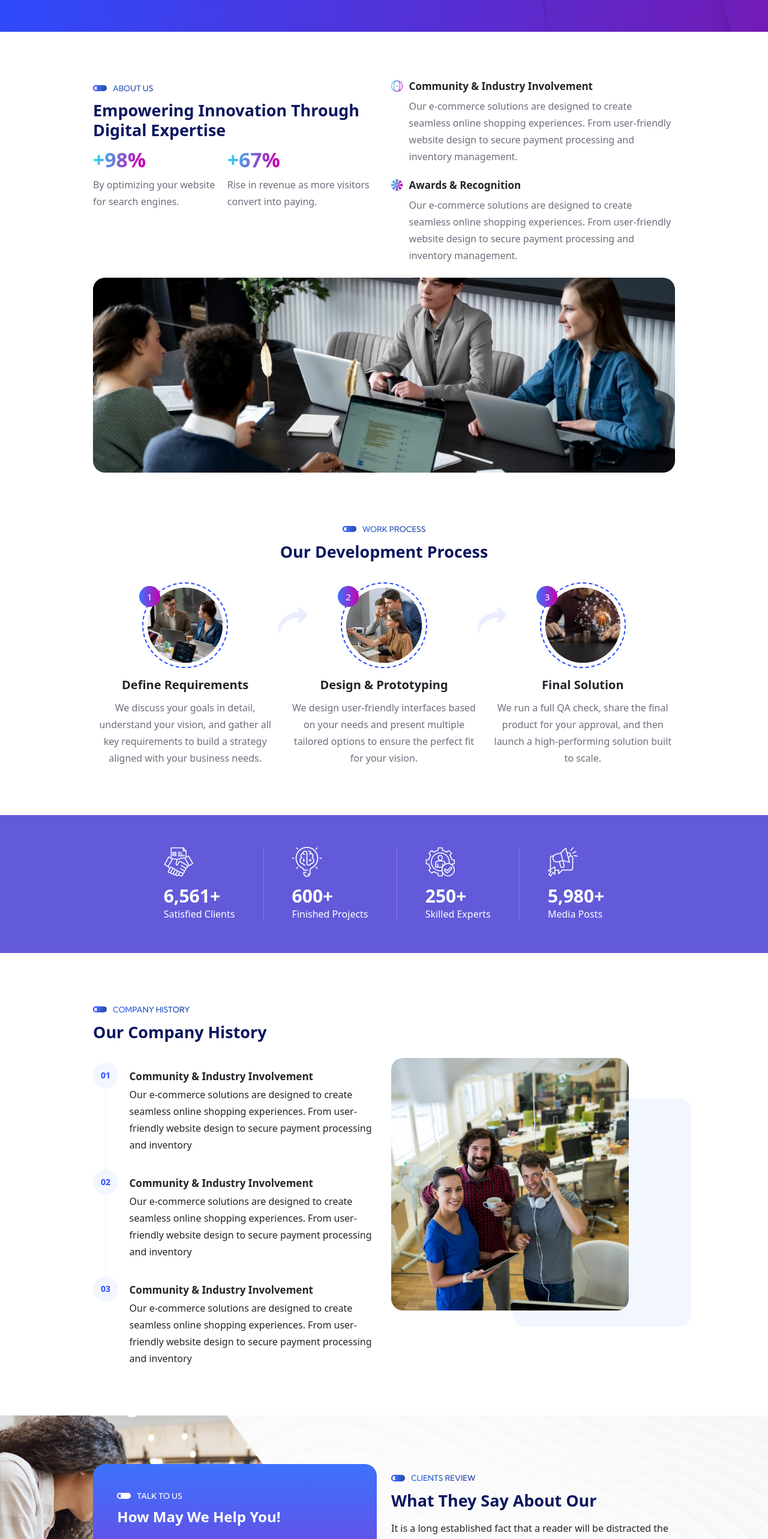
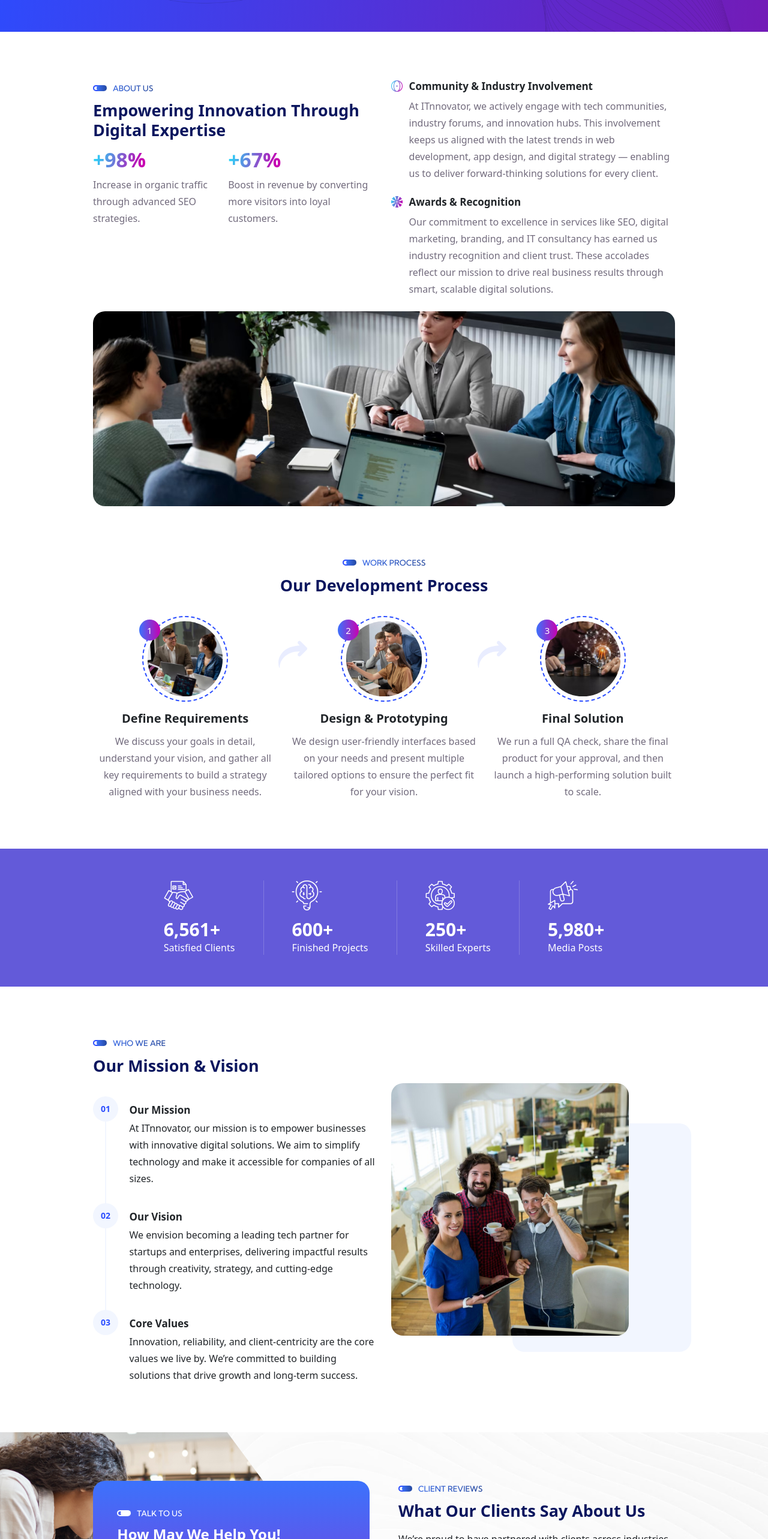
Before and after one commit to ITnnovator/ITnnovator.com, a Next.js app: page /about in a window 1280 px wide. Shown: the part 234-2800 px from the top of the page at 60% size. Built offline with nearby package versions, Linux system fonts and the light colour scheme.

Commit message:
About Page Content Updated

```diff
--- a/components/About/HistorySection.jsx
+++ b/components/About/HistorySection.jsx
@@ -9,27 +9,32 @@ export default function HistorySection() {
                         <div className="ul-history-txt">
                             <div className="ul-section-heading">
                                 <div className="left">
-                                <span className="ul-section-sub-title">Company History</span>
-                                <h2 className="ul-section-title">Our Company History</h2>
+                                    <span className="ul-section-sub-title">Who We Are</span>
+                                    <h2 className="ul-section-title">Our Mission & Vision</h2>
                                 </div>
                             </div>
-
 
                             <div className="ul-history-milestones">
                                 {/* <!-- single milestone --> */}
                                 <div className="ul-history-milestone">
-                                <h3 className="ul-history-milestone-title">Community & Industry Involvement</h3>
-                                <p className="ul-history-milestone-descr">Our e-commerce solutions are designed to create seamless online shopping experiences. From user-friendly website design to secure payment processing and inventory</p>
+                                    <h3 className="ul-history-milestone-title">Our Mission</h3>
+                                    <p className="ul-history-milestone-descr">
+                                        At ITnnovator, our mission is to empower businesses with innovative digital solutions. We aim to simplify technology and make it accessible for companies of all sizes.
+                                    </p>
                                 </div>
                                 {/* <!-- single milestone --> */}
                                 <div className="ul-history-milestone">
-                                <h3 className="ul-history-milestone-title">Community & Industry Involvement</h3>
-                                <p className="ul-history-milestone-descr">Our e-commerce solutions are designed to create seamless online shopping experiences. From user-friendly website design to secure payment processing and inventory</p>
+                                    <h3 className="ul-history-milestone-title">Our Vision</h3>
+                                    <p className="ul-history-milestone-descr">
+                                        We envision becoming a leading tech partner for startups and enterprises, delivering impactful results through creativity, strategy, and cutting-edge technology.
+                                    </p>
                                 </div>
                                 {/* <!-- single milestone --> */}
                                 <div className="ul-history-milestone">
-                                <h3 className="ul-history-milestone-title">Community & Industry Involvement</h3>
-                                <p className="ul-history-milestone-descr">Our e-commerce solutions are designed to create seamless online shopping experiences. From user-friendly website design to secure payment processing and inventory</p>
+                                    <h3 className="ul-history-milestone-title">Core Values</h3>
+                                    <p className="ul-history-milestone-descr">
+                                        Innovation, reliability, and client-centricity are the core values we live by. We’re committed to building solutions that drive growth and long-term success.
+                                    </p>
                                 </div>
                             </div>
                         </div>
--- a/components/About/InnerAboutSection.jsx
+++ b/components/About/InnerAboutSection.jsx
@@ -13,11 +13,11 @@ export default function InnerAboutSection() {
                             <div className="ul-inner-about-stats">
                                 <div className="ul-inner-about-stat">
                                     <h3 className="stat-number">+98%</h3>
-                                    <p className="stat-text">By optimizing your website for search engines.</p>
+                                    <p className="stat-text">Increase in organic traffic through advanced SEO strategies.</p>
                                 </div>
                                 <div className="ul-inner-about-stat">
                                     <h3 className="stat-number">+67%</h3>
-                                    <p className="stat-text">Rise in revenue as more visitors convert into paying.</p>
+                                    <p className="stat-text">Boost in revenue by converting more visitors into loyal customers.</p>
                                 </div>
                             </div>
                         </div>
@@ -28,16 +28,22 @@ export default function InnerAboutSection() {
                                 <img src="webImages/about-point-icon-1.png" alt="Icon" className="ul-inner-about-point-icon" />
                                 <div>
                                     <h4 className="ul-inner-about-point-title">Community & Industry Involvement</h4>
-                                    <p className="ul-inner-about-point-descr">Our e-commerce solutions are designed to create seamless online shopping experiences. From user-friendly website design to secure payment processing and inventory management.</p>
+                                    <p className="ul-inner-about-point-descr">
+                                        At ITnnovator, we actively engage with tech communities, industry forums, and innovation hubs. This involvement keeps us aligned with the latest trends in web development, app design, and digital strategy — enabling us to deliver forward-thinking solutions for every client.
+                                    </p>
                                 </div>
                             </div>
+
                             <div className="ul-inner-about-point">
                                 <img src="webImages/about-point-icon-2.png" alt="Icon" className="ul-inner-about-point-icon" />
                                 <div>
                                     <h4 className="ul-inner-about-point-title">Awards & Recognition</h4>
-                                    <p className="ul-inner-about-point-descr">Our e-commerce solutions are designed to create seamless online shopping experiences. From user-friendly website design to secure payment processing and inventory management.</p>
+                                    <p className="ul-inner-about-point-descr">
+                                        Our commitment to excellence in services like SEO, digital marketing, branding, and IT consultancy has earned us industry recognition and client trust. These accolades reflect our mission to drive real business results through smart, scalable digital solutions.
+                                    </p>
                                 </div>
                             </div>
+
                         </div>
                     </div>
 
--- a/components/Footer.jsx
+++ b/components/Footer.jsx
@@ -66,22 +66,20 @@ export default function Footer() {
                         <div className="ul-footer-about">
                             <h3 className="ul-footer-widget-title">About Us</h3>
                             <p className="ul-footer-about-txt">
-                                It is a digital solutions company specializing in website development, SEO, and social media marketing. We help brands grow their online presence with fast, responsive websites and result-driven marketing strategies tailored to business goals.
+                            ITnnovator is a digital solutions company specializing in website development, SEO, and social media marketing.
+                            We help brands strengthen their online presence with responsive websites and targeted strategies aligned with business goals.
                             </p>
-                            <Link href="contact" className="ul-footer-about-btn">
-                                Contact us <i className="flaticon-top-right"></i>
-                            </Link>
                         </div>
 
                         <div className="ul-footer-widget">
                             <h3 className="ul-footer-widget-title">Our Best Service</h3>
 
                             <div className="ul-footer-widget-links">
-                                <Link href="/">IT Management</Link>
-                                <Link href="/">SEO Optimization</Link>
                                 <Link href="/">Web Development</Link>
-                                <Link href="/">Cyber Security</Link>
-                                <Link href="/">Data Security</Link>
+                                <Link href="/">App Development</Link>
+                                <Link href="/">SEO</Link>
+                                <Link href="/">Digital Marketing</Link>
+                                <Link href="/">Social Media Management</Link>
                             </div>
                         </div>
 
@@ -99,14 +97,6 @@ export default function Footer() {
 
                         <div className="ul-footer-widget ul-nwsltr-widget">
                             <h3 className="ul-footer-widget-title">Contact Us</h3>
-                            <div className="ul-footer-widget-links">
-                                <span>
-                                    Monday – Friday : <span className="colored">8am – 4pm</span>
-                                </span>
-                                <span>
-                                    Saturday : <span className="colored">8am – 12am</span>
-                                </span>
-                            </div>
                             <form action="#" className="ul-nwsltr-form">
                                 <div className="top">
                                     <input
@@ -138,6 +128,9 @@ export default function Footer() {
                                     </label>
                                 </div>
                             </form>
+                            <Link href="contact" className="ul-footer-about-btn mt-5">
+                                Contact us <i className="flaticon-top-right"></i>
+                            </Link>
                         </div>
                     </div>
                 </div>
--- a/components/Home/TestimonialSwiper.jsx
+++ b/components/Home/TestimonialSwiper.jsx
@@ -25,7 +25,7 @@ export default function TestimonialSwiper() {
             </div>
 
             <div className="ul-container">
-                <div className="row ul-review-contact-row row-cols-md-2 row-cols-1 align-items-center">
+                <div className="row ul-review-contact-row row-cols-md-2 row-cols-1 align-items-center g-5">
                     {/* <!-- contact --> */}
                     <div className="col">
                         <div className="ul-contact-form-wrapper">
@@ -85,10 +85,13 @@ export default function TestimonialSwiper() {
                     <div className="col">
                         <div className="ul-reviews">
                             <div>
-                                <span className="ul-section-sub-title">Clients Review</span>
-                                <h2 className="ul-section-title">What They Say About Our</h2>
-                                <p className="ul-reviews-heading-descr">It is a long established fact that a reader will be distracted the readable content of a page when looking at layout the point of using lorem the is Ipsum less normal distribution of letters.</p>
+                                <span className="ul-section-sub-title">Client Reviews</span>
+                                <h2 className="ul-section-title">What Our Clients Say About Us</h2>
+                                <p className="ul-reviews-heading-descr">
+                                    We’re proud to have partnered with clients across industries, delivering tailored digital solutions that drive real results. Here’s what they have to say about working with ITnnovator.
+                                </p>
                             </div>
+
 
                             <div className="swiper ul-reviews-slider">
                                 <div className="swiper-wrapper">
@@ -101,22 +104,15 @@ export default function TestimonialSwiper() {
                                                 </div>
 
                                                 <div className="ul-review-reviewer-info">
-                                                    <h3 className="ul-review-reviewer-name">Kathryn Murphy</h3>
-                                                    <h4 className="ul-review-reviewer-role">Medical Assistant</h4>
-                                                    <div className="ul-review-rating">
-                                                        <i className="flaticon-star"></i>
-                                                        <i className="flaticon-star"></i>
-                                                        <i className="flaticon-star"></i>
-                                                        <i className="flaticon-star"></i>
-                                                        <i className="flaticon-star"></i>
-                                                    </div>
+                                                    <h3 className="ul-review-reviewer-name">Alicia Gomez</h3>
+                                                    <h4 className="ul-review-reviewer-role">Founder, Bloom & Co.</h4>
                                                 </div>
 
                                                 <div className="ul-review-quotation-icon flex-shrink-0">
                                                     <img src="webImages/quotation-icon.svg" alt="quotaion-icon" />
                                                 </div>
                                             </div>
-                                            <p className="ul-review-txt">Consectetur adipiscing elit. Integer nunc viverra laoreet est the is porta pretium metus aliquam eget maecenas porta is nunc viverra Aenean pulvinar maximus leo ”</p>
+                                            <p className="ul-review-txt">Working with ITnnovator was a game changer for my business. They built us a stunning website that not only looks amazing but also performs great on search engines. Their attention to detail and support made the whole process smooth and enjoyable.”</p>
                                         </div>
                                     </div>
 
@@ -130,21 +126,14 @@ export default function TestimonialSwiper() {
 
                                                 <div className="ul-review-reviewer-info">
                                                     <h3 className="ul-review-reviewer-name">Kathryn Murphy</h3>
-                                                    <h4 className="ul-review-reviewer-role">Medical Assistant</h4>
-                                                    <div className="ul-review-rating">
-                                                        <i className="flaticon-star"></i>
-                                                        <i className="flaticon-star"></i>
-                                                        <i className="flaticon-star"></i>
-                                                        <i className="flaticon-star"></i>
-                                                        <i className="flaticon-star"></i>
-                                                    </div>
+                                                    <h4 className="ul-review-reviewer-role">Marketing Manager, TechNova</h4>
                                                 </div>
 
                                                 <div className="ul-review-quotation-icon flex-shrink-0">
                                                     <img src="webImages/quotation-icon.svg" alt="quotaion-icon" />
                                                 </div>
                                             </div>
-                                            <p className="ul-review-txt">Consectetur adipiscing elit. Integer nunc viverra laoreet est the is porta pretium metus aliquam eget maecenas porta is nunc viverra Aenean pulvinar maximus leo ”</p>
+                                            <p className="ul-review-txt">We hired ITnnovator for SEO and digital marketing, and the results have been fantastic. Our traffic has increased significantly, and we’re seeing a steady rise in conversions. They’re responsive, professional, and clearly know what they’re doing.”</p>
                                         </div>
                                     </div>
 
@@ -157,22 +146,15 @@ export default function TestimonialSwiper() {
                                                 </div>
 
                                                 <div className="ul-review-reviewer-info">
-                                                    <h3 className="ul-review-reviewer-name">Kathryn Murphy</h3>
-                                                    <h4 className="ul-review-reviewer-role">Medical Assistant</h4>
-                                                    <div className="ul-review-rating">
-                                                        <i className="flaticon-star"></i>
-                                                        <i className="flaticon-star"></i>
-                                                        <i className="flaticon-star"></i>
-                                                        <i className="flaticon-star"></i>
-                                                        <i className="flaticon-star"></i>
-                                                    </div>
+                                                    <h3 className="ul-review-reviewer-name">Sana Alvi</h3>
+                                                    <h4 className="ul-review-reviewer-role">Co-Founder, AppSynergy</h4>
                                                 </div>
 
                                                 <div className="ul-review-quotation-icon flex-shrink-0">
                                                     <img src="webImages/quotation-icon.svg" alt="quotaion-icon" />
                                                 </div>
                                             </div>
-                                            <p className="ul-review-txt">Consectetur adipiscing elit. Integer nunc viverra laoreet est the is porta pretium metus aliquam eget maecenas porta is nunc viverra Aenean pulvinar maximus leo ”</p>
+                                            <p className="ul-review-txt">From branding to app development, ITnnovator delivered everything with creativity and expertise. They truly understood our vision and brought it to life better than we imagined. Highly recommended for startups looking for a reliable digital partner. ”</p>
                                         </div>
                                     </div>
                                 </div>
```
Also changed, not shown: app/globals.css. Lines whose indentation alone changed are shown as unchanged.
